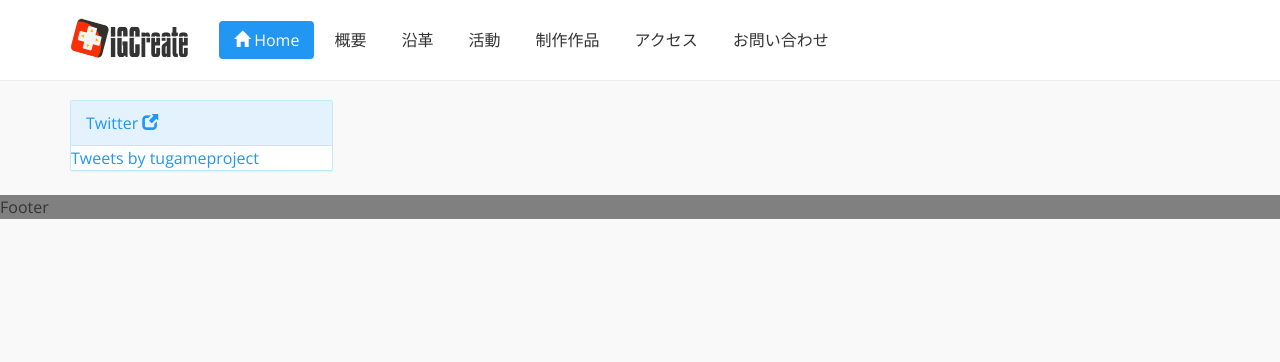
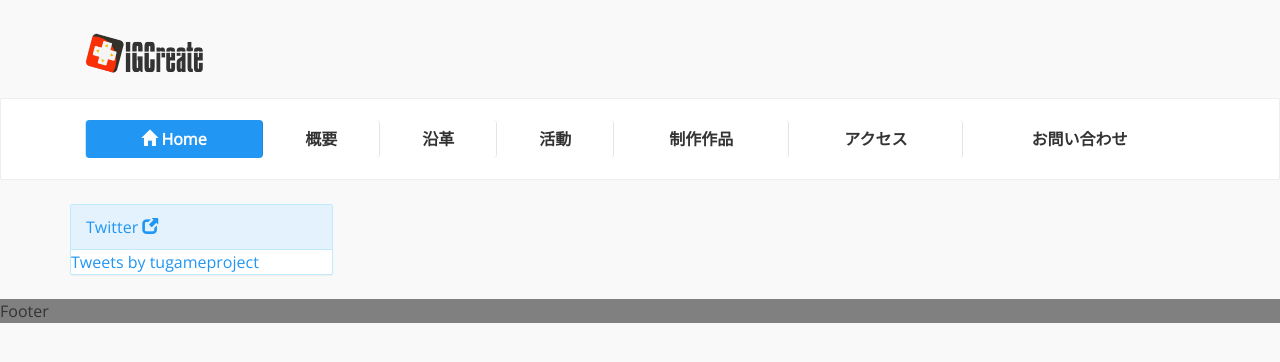
Before and after one commit to InnovaGameCreate/InnovaGameCreate.github.io, a plain HTML site: page index.html in a window 1280 px wide. Drawn offline with nearby package versions, Linux system fonts and the light colour scheme.

Commit message:
ナビゲーションバー改善

```diff
--- a/css/my-style.css
+++ b/css/my-style.css
@@ -1,16 +1,51 @@
 
-/*body*/
-body{
-    /*ヘッダーとかぶらないように*/
-    padding-top: 100px;
+/*ナビゲーションバー*/
+.sitename {
+    margin: 15px 0 15px;
 }
 
-/*タイトルロゴ*/
-.site-title{
-    margin:-12px 0 15px;
+    .sitename a {
+        font-size: 1.6em;
+        color: inherit;
+    }
+
+.title-logo { /*タイトルロゴ*/
+    margin: -12px 0 15px;
 }
 
+i {
+    font-size: 1.3em;
+    color: inherit;
+}
+
+.navbar .navbar-inner {
+    padding: 0;
+}
+
+.navbar .nav {
+    margin: 0;
+    display: table;
+    width: 100%;
+}
+
+    .navbar .nav li {
+        display: table-cell;
+        float: none;
+    }
+
+        .navbar .nav li a {
+            font-weight: bold;
+            text-align: center;
+            border-left: 1px solid rgba(255, 255, 255, .75);
+            border-right: 1px solid rgba(0, 0, 0, .1);
+        }
+
+        .navbar .nav li:last-child a {
+            border-right: 0;
+            border-radius: 0 3px 3px 0;
+        }
+
 /*Twitterパネル*/
-.twitter-panel-body{
-    padding:0;
+.twitter-panel-body {
+    padding: 0;
 }
--- a/index.html
+++ b/index.html
@@ -19,22 +19,29 @@
 </head>
 <body>
     <!--Header-->
-    <header>
-        <div class="navbar navbar-default navbar-fixed-top">
+    <!-- Site Name -->
+    <div class="sitename">
         <div class="container">
-                <div class="navbar-header">
-                    <div class="site-title">
+            <div class="title-logo">
                 <a class="navbar-brand" href="/">
                     <img src="img/logo.png" width="129" height="54" alt="ゲームクリエイトプロジェクト" />
                 </a>
             </div>
-                    <button class="navbar-toggle" type="button" data-toggle="collapse" data-target="#navbar-main">
+        </div>
+    </div>
+
+    <!-- Static navbar -->
+    <div class="navbar navbar-default" role="navigation">
+        <div class="container">
+            <div class="navbar-header">
+                <button type="button" class="navbar-toggle" data-toggle="collapse" data-target=".navbar-collapse">
+                    <span class="sr-only">Toggle navigation</span>
                     <span class="icon-bar"></span>
                     <span class="icon-bar"></span>
                     <span class="icon-bar"></span>
                 </button>
             </div>
-                <div class="navbar-collapse collapse" id="navbar-main">
+            <div class="navbar-collapse collapse">
                 <ul class="nav navbar-nav">
                     <li class="active">
                         <a href="/">
@@ -49,10 +56,9 @@
                     <li><a href="/">アクセス</a></li>
                     <li><a href="/">お問い合わせ</a></li>
                 </ul>
+            </div><!--/.nav-collapse -->
         </div>
     </div>
-        </div>
-    </header>
     <!--/Header-->
 
     <div class="container">
```
Lines whose indentation alone changed are shown as unchanged.
